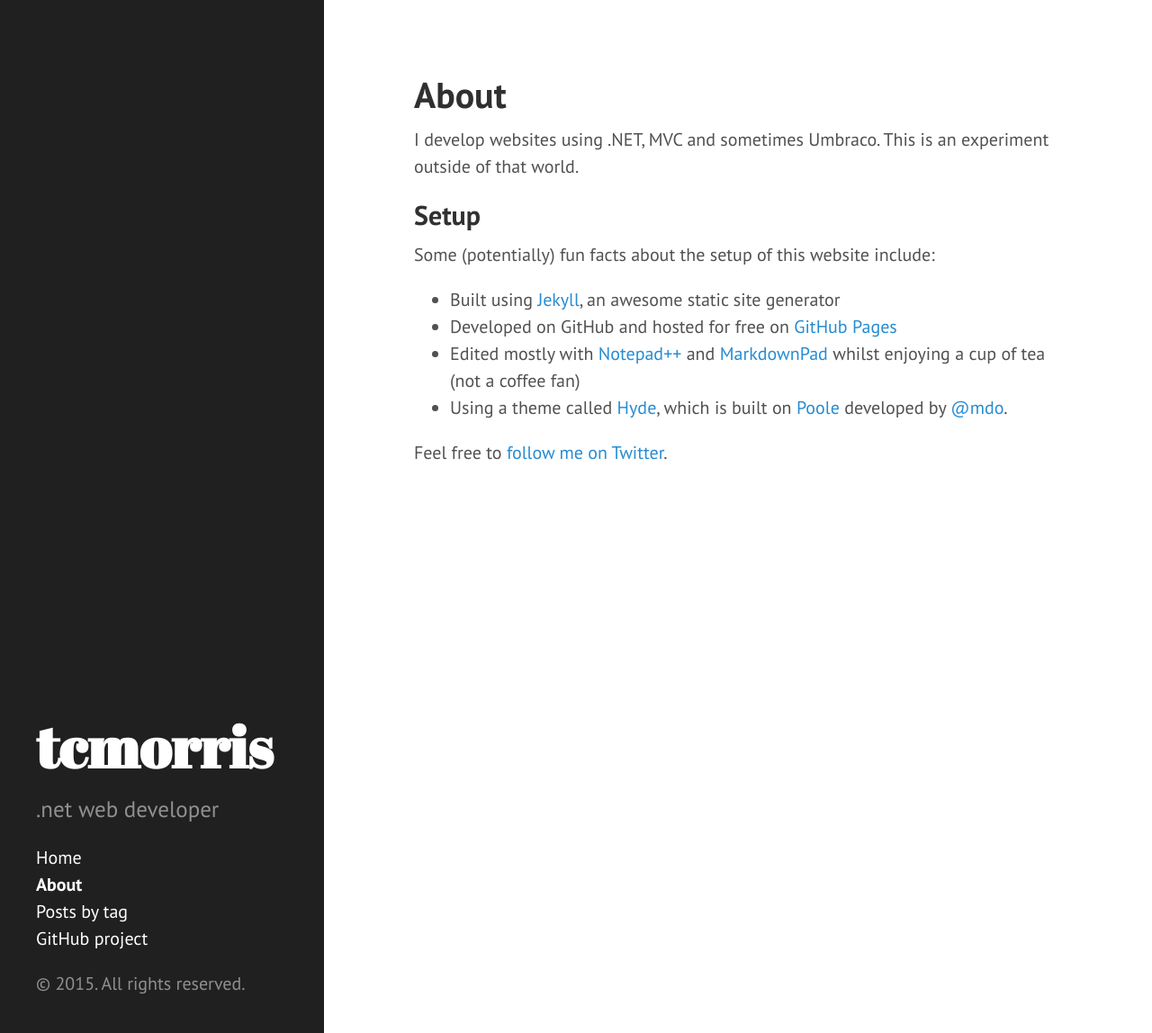
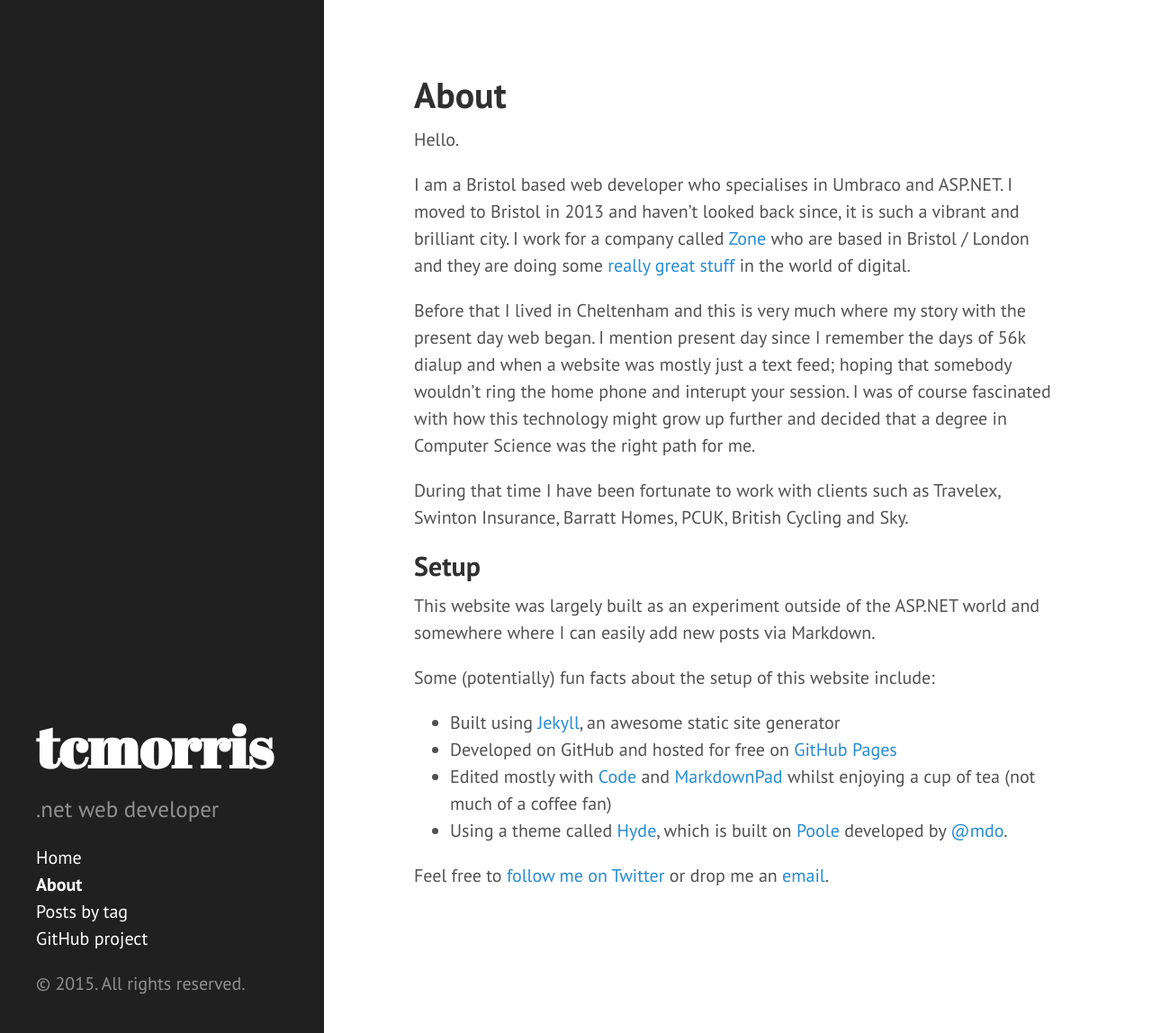
Before and after one commit to tcmorris/tcmorris.github.io, a Jekyll site: the page built from about.md, in a window 1280 px wide and 1148 px high. Shown: the whole window at 90% size. Built offline with Jekyll 4.4.1, drawn with Linux system fonts in a browser that asks for light colours; Markdown is read by kramdown in place of the engine named in the settings.

Commit message:
Add some detail to about page

```diff
--- a/about.md
+++ b/about.md
@@ -3,15 +3,23 @@ layout: page
 title: About
 ---
 
-I develop websites using .NET, MVC and sometimes Umbraco. This is an experiment outside of that world.
+Hello.
 
-## Setup ##
+I am a Bristol based web developer who specialises in Umbraco and ASP.NET. I moved to Bristol in 2013 and haven't looked back since, it is such a vibrant and brilliant city. I work for a company called [Zone](https://www.thisiszone.com/) who are based in Bristol / London and they are doing some [really great stuff](https://www.thisiszone.com/work/) in the world of digital.
+
+Before that I lived in Cheltenham and this is very much where my story with the present day web began. I mention present day since I remember the days of 56k dialup and when a website was mostly just a text feed; hoping that somebody wouldn't ring the home phone and interupt your session. I was of course fascinated with how this technology might grow up further and decided that a degree in Computer Science was the right path for me.
+
+During that time I have been fortunate to work with clients such as Travelex, Swinton Insurance, Barratt Homes, PCUK, British Cycling and Sky.
+
+## Setup
+
+This website was largely built as an experiment outside of the ASP.NET world and somewhere where I can easily add new posts via Markdown.
 
 Some (potentially) fun facts about the setup of this website include:
 
 * Built using [Jekyll](http://jekyllrb.com), an awesome static site generator
 * Developed on GitHub and hosted for free on [GitHub Pages](https://pages.github.com)
-* Edited mostly with [Notepad++](http://notepad-plus-plus.org/) and [MarkdownPad](http://markdownpad.com/) whilst enjoying a cup of tea (not a coffee fan)
+* Edited mostly with [Code](https://code.visualstudio.com/) and [MarkdownPad](http://markdownpad.com/) whilst enjoying a cup of tea (not much of a coffee fan)
 * Using a theme called [Hyde](http://hyde.getpoole.com), which is built on [Poole](https://github.com/poole) developed by [@mdo](https://twitter.com/mdo).
 
-Feel free to [follow me on Twitter](https://twitter.com/mozzy16).
+Feel free to [follow me on Twitter](https://twitter.com/mozzy16) or drop me an [email](mailto:hello@tcmorris.net).
```
